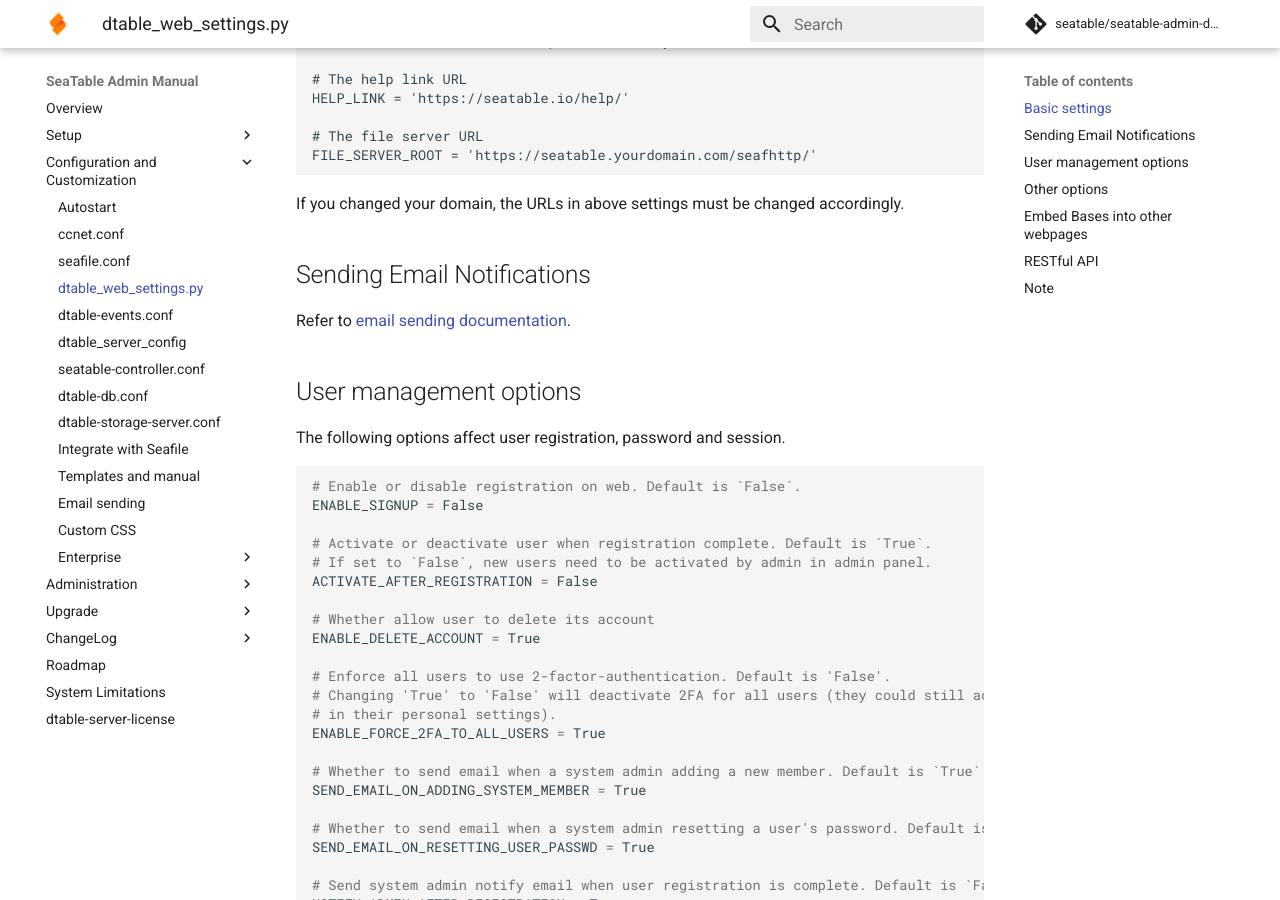
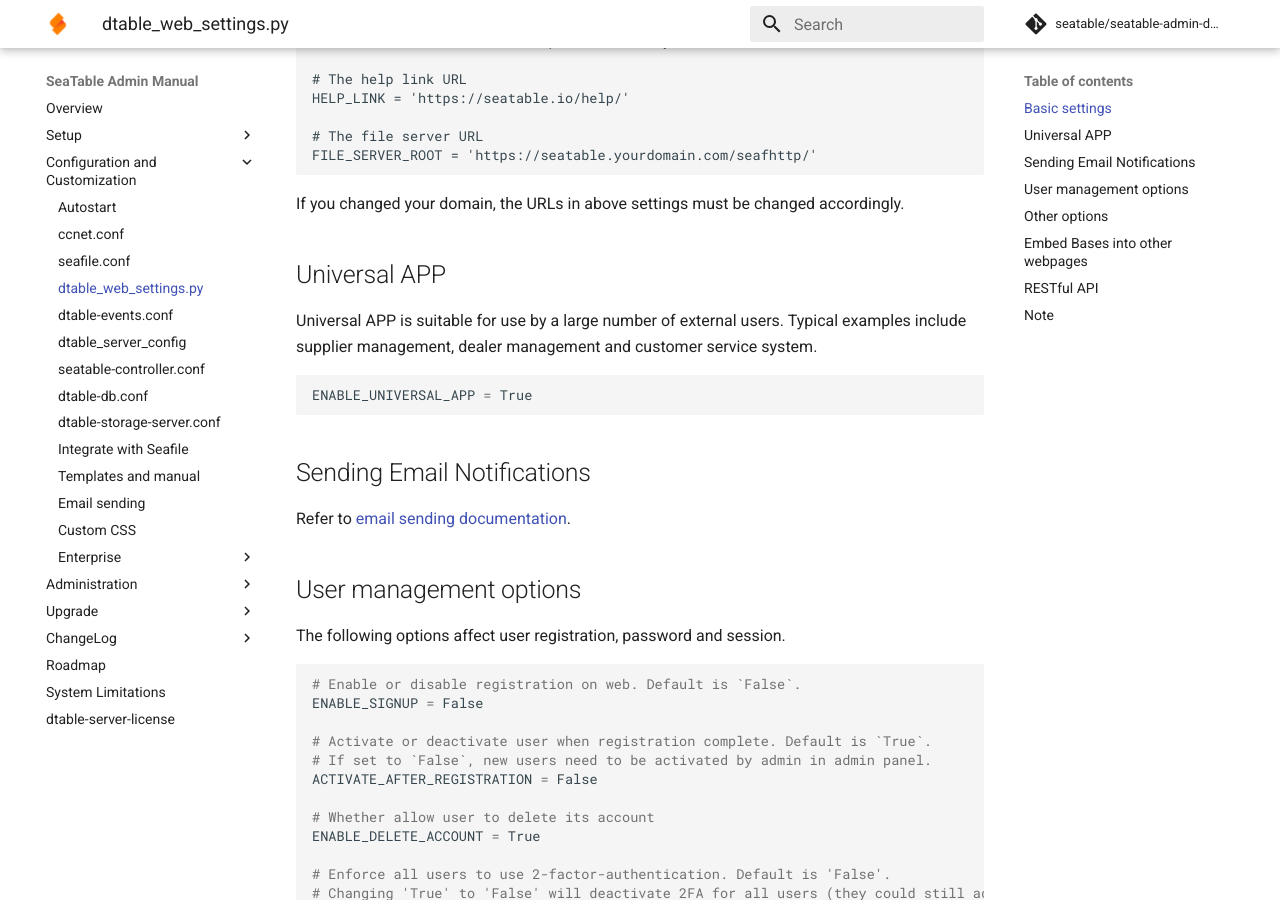
Before and after one commit to seatable/seatable-admin-docs, an MkDocs documentation site: the page built from manual/config/dtable_web_settings.md, in a window 1280 px wide and 900 px high, scrolled down 523 px. Built offline with MkDocs 1.6.1 and Material for MkDocs 9.7.7, drawn with Linux system fonts in a browser that asks for light colours; comment, search, counter and statistics services are not loaded.

Commit message:
Universal APP

````diff
--- a/manual/config/dtable_web_settings.md
+++ b/manual/config/dtable_web_settings.md
@@ -25,6 +25,14 @@
 ```
 
 If you changed your domain, the URLs in above settings must be changed accordingly.
+
+## Universal APP
+
+Universal APP is suitable for use by a large number of external users. Typical examples include supplier management, dealer management and customer service system.
+
+```python
+ENABLE_UNIVERSAL_APP = True
+```
 
 ## Sending Email Notifications
 
````
